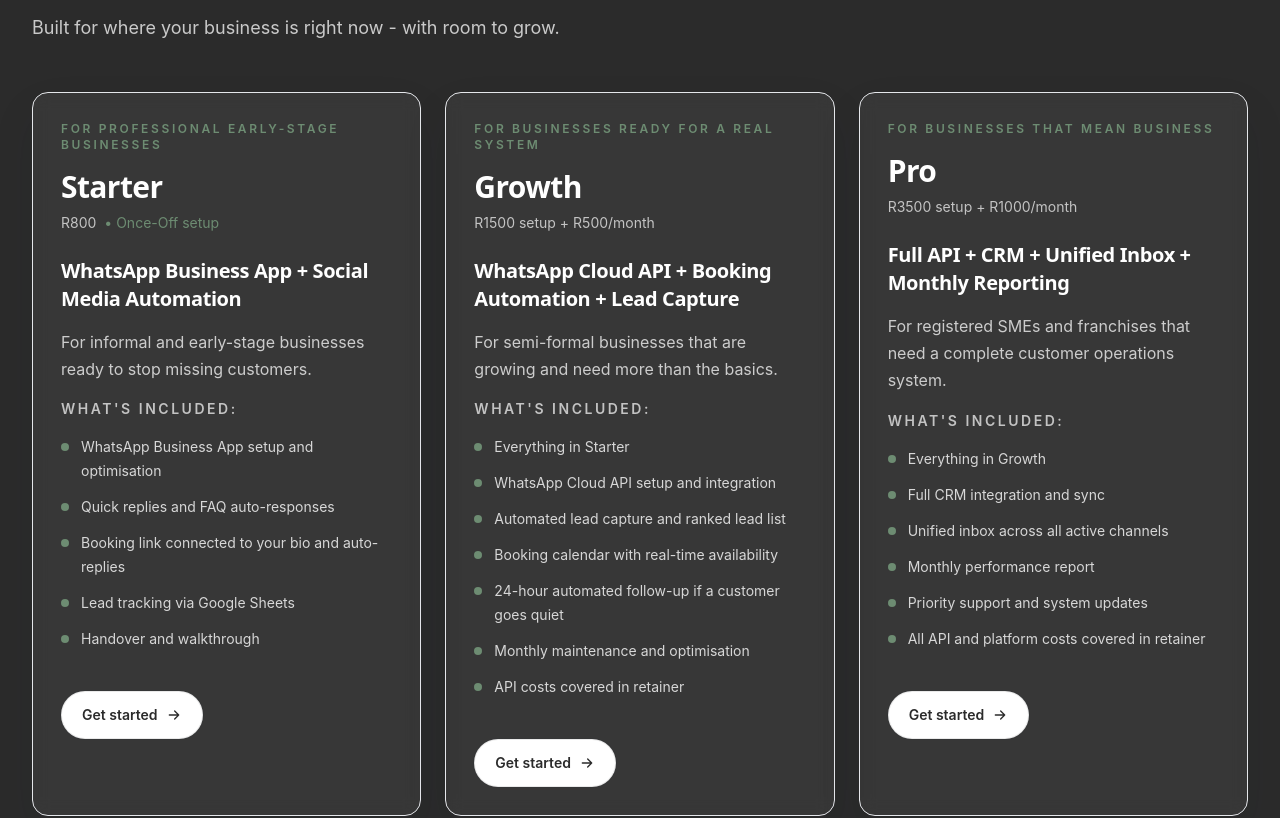
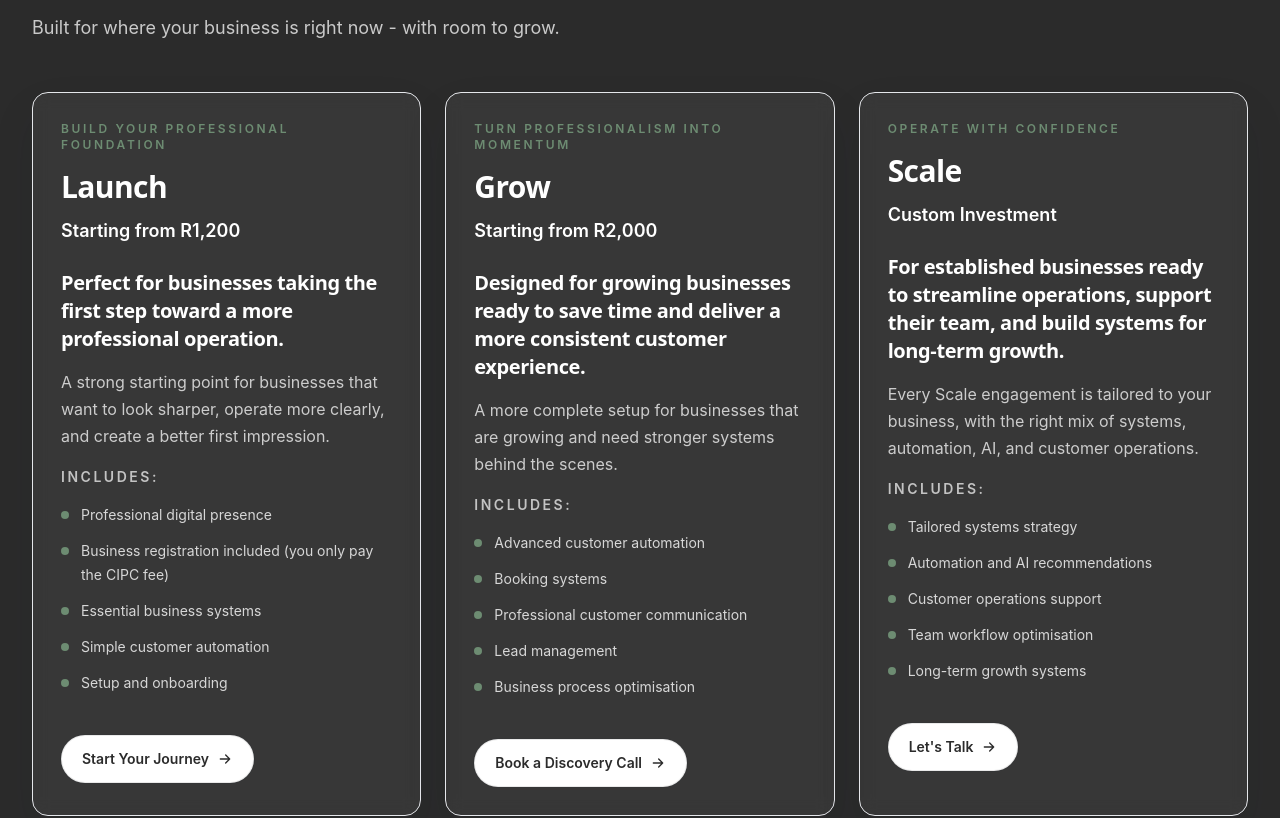
Before and after one commit to Lesego-Sindane/KindredSystems-website, a Next.js app: page / in a window 1280 px wide. Shown: the part 3334-4152 px from the top of the page. Built offline with nearby package versions, Linux system fonts and the light colour scheme.

Commit message:
pricing changes

```diff
--- a/app/page.tsx
+++ b/app/page.tsx
@@ -53,52 +53,52 @@ const outcomes = [
 
 const pricingPlans = [
   {
-    name: "Starter",
-    price: "R800",
-    note: "For professional early-stage businesses",
-    headline: "WhatsApp Business App + Social Media Automation",
+    name: "Launch",
+    price: "Starting from R1,200",
+    note: "Build your professional foundation",
+    headline: "Perfect for businesses taking the first step toward a more professional operation.",
     description:
-      "For informal and early-stage businesses ready to stop missing customers.",
+      "A strong starting point for businesses that want to look sharper, operate more clearly, and create a better first impression.",
     details: [
-      "WhatsApp Business App setup and optimisation",
-      "Quick replies and FAQ auto-responses",
-      "Booking link connected to your bio and auto-replies",
-      "Lead tracking via Google Sheets",
-      "Handover and walkthrough"
-    ]
+      "Professional digital presence",
+      "Business registration included (you only pay the CIPC fee)",
+      "Essential business systems",
+      "Simple customer automation",
+      "Setup and onboarding"
+    ],
+    cta: "Start Your Journey"
   },
   {
-    name: "Growth",
-    price: "R1500 setup + R500/month",
-    note: "For businesses ready for a real system",
-    headline: "WhatsApp Cloud API + Booking Automation + Lead Capture",
+    name: "Grow",
+    price: "Starting from R2,000",
+    note: "Turn professionalism into momentum",
+    headline: "Designed for growing businesses ready to save time and deliver a more consistent customer experience.",
     description:
-      "For semi-formal businesses that are growing and need more than the basics.",
+      "A more complete setup for businesses that are growing and need stronger systems behind the scenes.",
     details: [
-      "Everything in Starter",
-      "WhatsApp Cloud API setup and integration",
-      "Automated lead capture and ranked lead list",
-      "Booking calendar with real-time availability",
-      "24-hour automated follow-up if a customer goes quiet",
-      "Monthly maintenance and optimisation",
-      "API costs covered in retainer"
-    ]
+      "Advanced customer automation",
+      "Booking systems",
+      "Professional customer communication",
+      "Lead management",
+      "Business process optimisation"
+    ],
+    cta: "Book a Discovery Call"
   },
   {
-    name: "Pro",
-    price: "R3500 setup + R1000/month",
-    note: "For businesses that mean business",
-    headline: "Full API + CRM + Unified Inbox + Monthly Reporting",
+    name: "Scale",
+    price: "Custom Investment",
+    note: "Operate with confidence",
+    headline: "For established businesses ready to streamline operations, support their team, and build systems for long-term growth.",
     description:
-      "For registered SMEs and franchises that need a complete customer operations system.",
+      "Every Scale engagement is tailored to your business, with the right mix of systems, automation, AI, and customer operations.",
     details: [
-      "Everything in Growth",
-      "Full CRM integration and sync",
-      "Unified inbox across all active channels",
-      "Monthly performance report",
-      "Priority support and system updates",
-      "All API and platform costs covered in retainer"
-    ]
+      "Tailored systems strategy",
+      "Automation and AI recommendations",
+      "Customer operations support",
+      "Team workflow optimisation",
+      "Long-term growth systems"
+    ],
+    cta: "Let's Talk"
   }
 ];
 
@@ -411,20 +411,11 @@ export default function Home() {
                   {plan.note}
                 </p>
                 <h3 className="mt-4 text-3xl font-semibold text-white">{plan.name}</h3>
-                <p className="mt-2 text-sm text-white/70">
-                  {plan.name === "Starter" ? (
-                    <>
-                      {plan.price}
-                      <span className="ml-2 text-brass">• Once-Off setup</span>
-                    </>
-                  ) : (
-                    plan.price
-                  )}
-                </p>
+                <p className="mt-3 text-lg font-semibold text-white">{plan.price}</p>
                 <h4 className="mt-6 text-xl font-semibold text-white">{plan.headline}</h4>
                 <p className="mt-4 text-white/75">{plan.description}</p>
                 <p className="mt-4 text-sm font-semibold uppercase tracking-[0.18em] text-white/70">
-                  What&apos;s included:
+                  Includes:
                 </p>
                 <ul className="mt-4 space-y-3 text-sm leading-6 text-white/80">
                   {plan.details.map((item) => (
@@ -436,7 +427,7 @@ export default function Home() {
                 </ul>
                 <div className="mt-8 pt-2">
                   <Button href="#contact" variant="secondary">
-                    Get started
+                    {plan.cta}
                     <ArrowIcon />
                   </Button>
                 </div>
```
